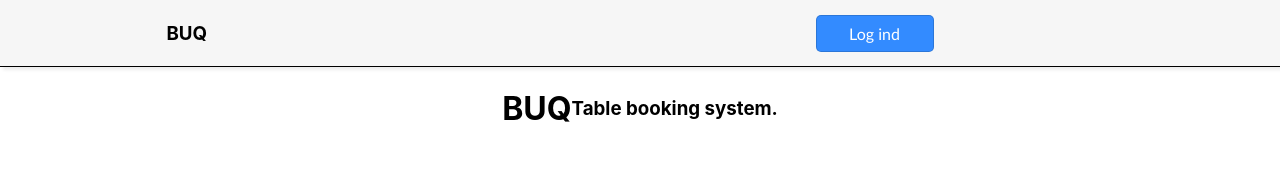
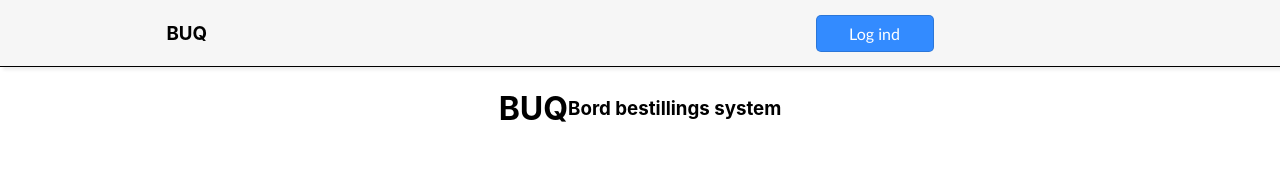
Before and after one commit to pandajakob/BUQ-Table-Booking-System, a React (Create React App) app: page / in a window 1280 px wide. Shown: the top 187 px of the page. Built offline with nearby package versions, Linux system fonts and the light colour scheme; no server answers.

Commit message:
oversæt til dansk

```diff
--- a/src/components/home.js
+++ b/src/components/home.js
@@ -3,10 +3,8 @@
 export const HomePage = () => {
   return (
     <div className="flex">
-
-        <h1> BUQ </h1> <br/>
-        <h3> Table booking system. </h3> <br/>
-
+      <h1> BUQ </h1> <br />
+      <h3> Bord bestillings system </h3> <br />
     </div>
   );
 };
--- a/src/components/navBar.js
+++ b/src/components/navBar.js
@@ -16,7 +16,7 @@ export const NavBar = ({ user, logout }) => {
           </li>
           <li>
             <NavLink className="button white" to="/settings">
-              settings
+              indstillinger
             </NavLink>
           </li>
           <li>
```
